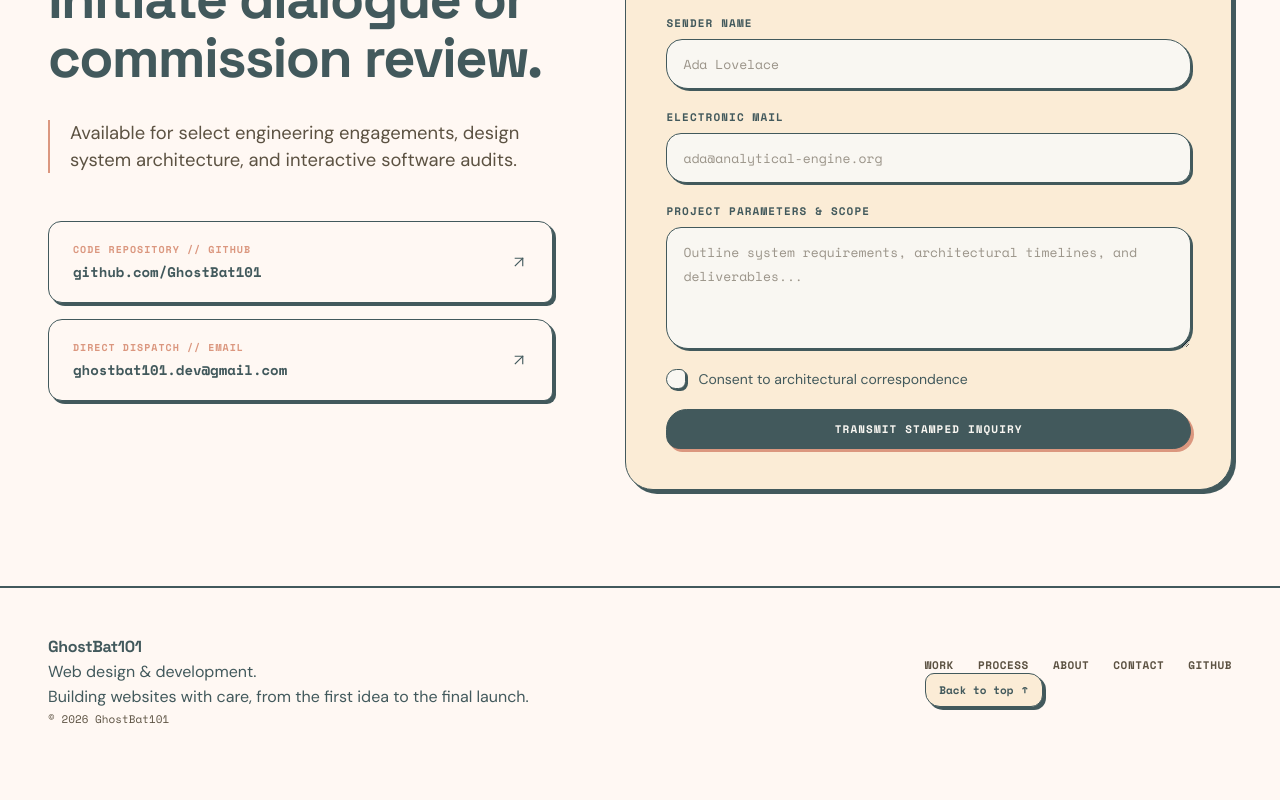
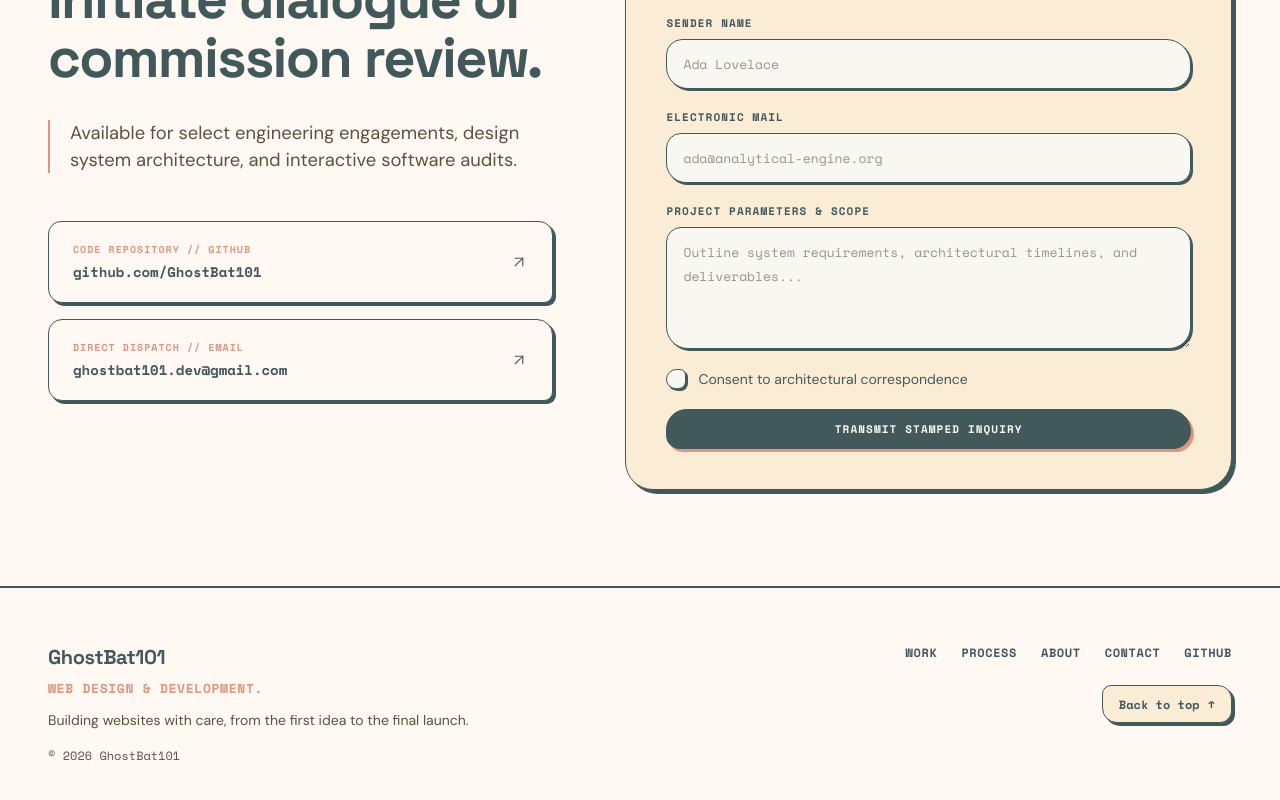
Before and after one commit to GhostBat101/portfolio, a React (Vite) app: page / in a window 1280 px wide. Shown: the part 5582-6382 px from the top of the page. Before the commit the page ends 6357 px from the top, so only its background shows below. Built offline with nearby package versions, Linux system fonts and the light colour scheme.

Commit message:
style(footer): update layout typography and alignment for plain English footer

```diff
--- a/src/components/layout/Footer.module.css
+++ b/src/components/layout/Footer.module.css
@@ -5,36 +5,61 @@
 .footer {
   background-color: var(--color-surface);
   border-top: var(--border-ink);
-  padding: 3rem 0;
+  padding: 3.5rem 0 3rem;
   position: relative;
 }
 
 .inner {
-  align-items: center;
+  align-items: flex-start;
   display: flex;
   flex-wrap: wrap;
-  gap: 2rem;
+  gap: 2.5rem;
   justify-content: space-between;
 }
 
 .brandGroup {
   display: flex;
   flex-direction: column;
-  gap: 0.25rem;
+  gap: 0.5rem;
+  max-width: 440px;
 }
 
 .brandText {
   color: var(--color-primary);
   font-family: 'Space Grotesk', sans-serif;
-  font-size: 16px;
+  font-size: 20px;
   font-weight: 800;
   letter-spacing: -0.02em;
+}
+
+.tagline {
+  color: var(--color-secondary);
+  font-family: 'Space Mono', monospace;
+  font-size: 13px;
+  font-weight: 700;
+  letter-spacing: 0.05em;
+  text-transform: uppercase;
+}
+
+.subline {
+  color: var(--color-neutral);
+  font-family: 'DM Sans', sans-serif;
+  font-size: 14px;
+  line-height: 1.5;
+  margin: 0.25rem 0 0.5rem;
 }
 
 .colophon {
   color: var(--color-neutral);
   font-family: 'Space Mono', monospace;
-  font-size: 11px;
+  font-size: 12px;
+}
+
+.actionGroup {
+  align-items: flex-end;
+  display: flex;
+  flex-direction: column;
+  gap: 1.5rem;
 }
 
 .metaRibbon {
@@ -45,9 +70,9 @@
 }
 
 .metaLink {
-  color: var(--color-neutral);
+  color: var(--color-primary);
   font-family: 'Space Mono', monospace;
-  font-size: 11px;
+  font-size: 12px;
   font-weight: 700;
   letter-spacing: 0.05em;
   text-decoration: none;
@@ -68,10 +93,10 @@
   cursor: pointer;
   display: inline-flex;
   font-family: 'Space Mono', monospace;
-  font-size: 11px;
+  font-size: 12px;
   font-weight: 700;
   gap: 0.5rem;
-  padding: 0.5rem 0.85rem;
+  padding: 0.6rem 1rem;
   transition: transform 0.15s ease, box-shadow 0.15s ease;
 }
 
@@ -79,3 +104,9 @@
   box-shadow: var(--shadow-structural-lg);
   transform: translate(-1px, -1px);
 }
+
+@media (max-width: 768px) {
+  .actionGroup {
+    align-items: flex-start;
+  }
+}
```
